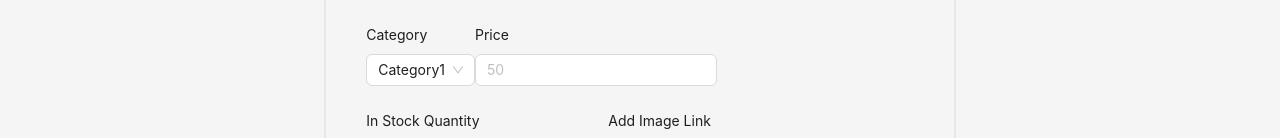
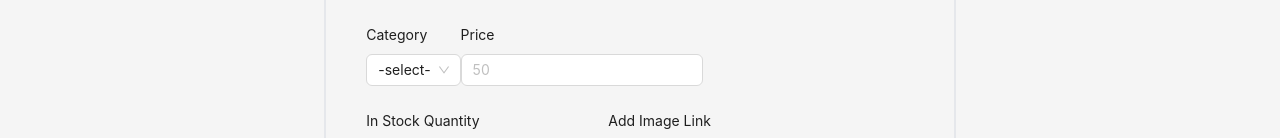
Before and after one commit to aMaverickDragonfruit/eCommerceFrontendProject, a React (Vite) app in the folder client/: page /add-product in a window 1280 px wide. Shown: the part 385-523 px from the top of the page. Built offline with nearby package versions, Linux system fonts and the light colour scheme.

Commit message:
Implemented add product functionality.

```diff
--- a/client/src/components/ProductForm.jsx
+++ b/client/src/components/ProductForm.jsx
@@ -1,60 +1,62 @@
 import { Button, Form, Input, Flex, Select, Space, Skeleton } from 'antd';
 const { TextArea } = Input;
+import { createProduct } from '../features/productSlice';
+import { useDispatch, useSelector } from 'react-redux';
+import { useState } from 'react';
+import Selector from './Selector';
+// import Spinner from './Spinner';
+import { Spin } from 'antd';
+import { LoadingOutlined } from '@ant-design/icons';
 
-export default function ProductForm({ onSubmit }) {
+export default function ProductForm() {
+  const categoryOptions = [
+    { value: 'Category1', label: 'Category1' },
+    { value: 'Category2', label: 'Category2' },
+    { value: 'Category3', label: 'Category3' },
+  ];
+
+  const [category, setCategory] = useState('');
+  const { user } = useSelector((state) => state.userSlice);
+  const { loading, error } = useSelector((state) => state.productSlice);
+
+  const dispatch = useDispatch();
+  const onSubmit = (data) => {
+    data.category = category;
+    data.userId = user.user.id;
+    dispatch(createProduct(data));
+  };
   return (
+    <Spin indicator={<LoadingOutlined spin />} size='large' spinning={loading}>
       <Form
         className='border-2 bg-slate-white p-10'
         layout='vertical'
         onFinish={onSubmit}
         autoComplete='off'
       >
-      <Form.Item
-        name='name'
-        label='Product Name'
-      >
+        <Form.Item name='name' label='Product Name'>
           <Input placeholder='iWatch'></Input>
         </Form.Item>
-      <Form.Item
-        name='description'
-        label='Product Description'
-      >
+        <Form.Item name='description' label='Product Description'>
           <TextArea rows={4}></TextArea>
         </Form.Item>
         <Flex>
-        <Form.Item
-          name='category'
-          label='Category'
-        >
-          <Select
-            defaultValue='Category1'
-            // onChange={handleChange}
-            options={[
-              { value: 'Category1', label: 'Category1' },
-              { value: 'Category2', label: 'Category2' },
-              { value: 'Category3', label: 'Category3' },
-            ]}
+          <Form.Item name='category' label='Category'>
+            <Selector
+              options={categoryOptions}
+              defaultValue='-select-'
+              handleChange={(value) => setCategory(value)}
             />
           </Form.Item>
 
-        <Form.Item
-          name='price'
-          label='Price'
-        >
+          <Form.Item name='price' label='Price'>
             <Input placeholder='50'></Input>
           </Form.Item>
         </Flex>
         <Flex>
-        <Form.Item
-          name='quantity'
-          label='In Stock Quantity'
-        >
+          <Form.Item name='stock' label='In Stock Quantity'>
             <Input placeholder='100'></Input>
           </Form.Item>
-        <Form.Item
-          name='link'
-          label='Add Image Link'
-        >
+          <Form.Item name='imgUrl' label='Add Image Link'>
             <Space.Compact>
               <Input defaultValue='http://' />
               <Button type='primary'>View</Button>
@@ -72,5 +74,6 @@ export default function ProductForm({ onSubmit }) {
           Add Product
         </Button>
       </Form>
+    </Spin>
   );
 }
--- a/client/src/components/Selector.jsx
+++ b/client/src/components/Selector.jsx
@@ -1,12 +1,12 @@
 import { Select } from 'antd';
 
 // options need to be an array of object. object keys will be value, label, disable
-export default function Selector({ options, handleChange, defaultValue }) {
+export default function Selector({ options, defaultValue, handleChange }) {
   return (
     <Select
       defaultValue={defaultValue ? defaultValue : options[0]}
+      options={options}
       onChange={handleChange}
-      options={options}
     />
   );
 }
--- /dev/null
+++ b/client/src/components/Spinner.jsx
@@ -0,0 +1,10 @@
+import { Spin } from 'antd';
+import { LoadingOutlined } from '@ant-design/icons';
+
+export default function Spinner() {
+  return (
+    <div className='w-full h-full'>
+      <Spin indicator={<LoadingOutlined spin />} size='large' />
+    </div>
+  );
+}
--- a/client/src/features/productSlice.js
+++ b/client/src/features/productSlice.js
@@ -28,6 +28,20 @@ export const fetchProduct = createAsyncThunk(
   async (id, { rejectWithValue }) => {
     try {
       const response = await api.get(`/api/products/${id}`);
+      return response.data;
+    } catch (error) {
+      const errorMessage =
+        error?.response?.data?.message || error?.message || 'An error occurred';
+      return rejectWithValue(errorMessage);
+    }
+  }
+);
+
+export const createProduct = createAsyncThunk(
+  'products/createProduct',
+  async (data, { rejectWithValue }) => {
+    try {
+      const response = await api.post('/api/products', data);
       return response.data;
     } catch (error) {
       const errorMessage =
@@ -70,6 +84,19 @@ const productSlice = createSlice({
       .addCase(fetchProduct.rejected, (state, action) => {
         state.loading = false;
         state.error = action.payload || action.error.message;
+      })
+      // create product
+      .addCase(createProduct.pending, (state) => {
+        state.loading = true;
+        state.error = null;
+      })
+      .addCase(createProduct.fulfilled, (state) => {
+        state.loading = false;
+        state.error = null;
+      })
+      .addCase(createProduct.rejected, (state, action) => {
+        state.loading = false;
+        state.error = action.payload || action.error.message;
       });
   },
 });
--- a/client/src/pages/Products.jsx
+++ b/client/src/pages/Products.jsx
@@ -5,6 +5,7 @@ import { useDispatch, useSelector } from 'react-redux';
 import { fetchProducts } from '../features/productSlice';
 import ProductCard from '../components/ProductCard';
 import Selector from '../components/Selector';
+import { useNavigate } from 'react-router-dom';
 
 export default function Products() {
   const dispatch = useDispatch();
@@ -13,6 +14,7 @@ export default function Products() {
   }, [dispatch]);
 
   const { products, loading } = useSelector((state) => state.productSlice);
+  const navigate = useNavigate();
 
   if (loading) return <div>loading</div>;
 
@@ -25,26 +27,25 @@ export default function Products() {
   const handleSorting = () => {
     console.log('handle sorting');
   };
+  const handleClick = () => {
+    navigate('/add-product');
+  };
 
   return (
     <>
       <div className='flex '>
         <Title>Products</Title>
         <div>
-          <Selector
-            options={sortingOptions}
-            handleChange={handleSorting}
-          />
-          <Button type='primary'>Add Product</Button>
+          <Selector options={sortingOptions} handleChange={handleSorting} />
+          <Button onClick={handleClick} type='primary'>
+            Add Product
+          </Button>
         </div>
       </div>
       {/* products grid */}
       <div className='border-2 gap-10 grid grid-cols-4'>
         {products.map((product) => (
-          <ProductCard
-            key={product._id}
-            product={product}
-          />
+          <ProductCard key={product._id} product={product} />
         ))}
       </div>
     </>
```
Also changed, not shown: client/src/components/ProductCard.jsx (+3 -12 lines). Lines whose indentation alone changed are shown as unchanged.
